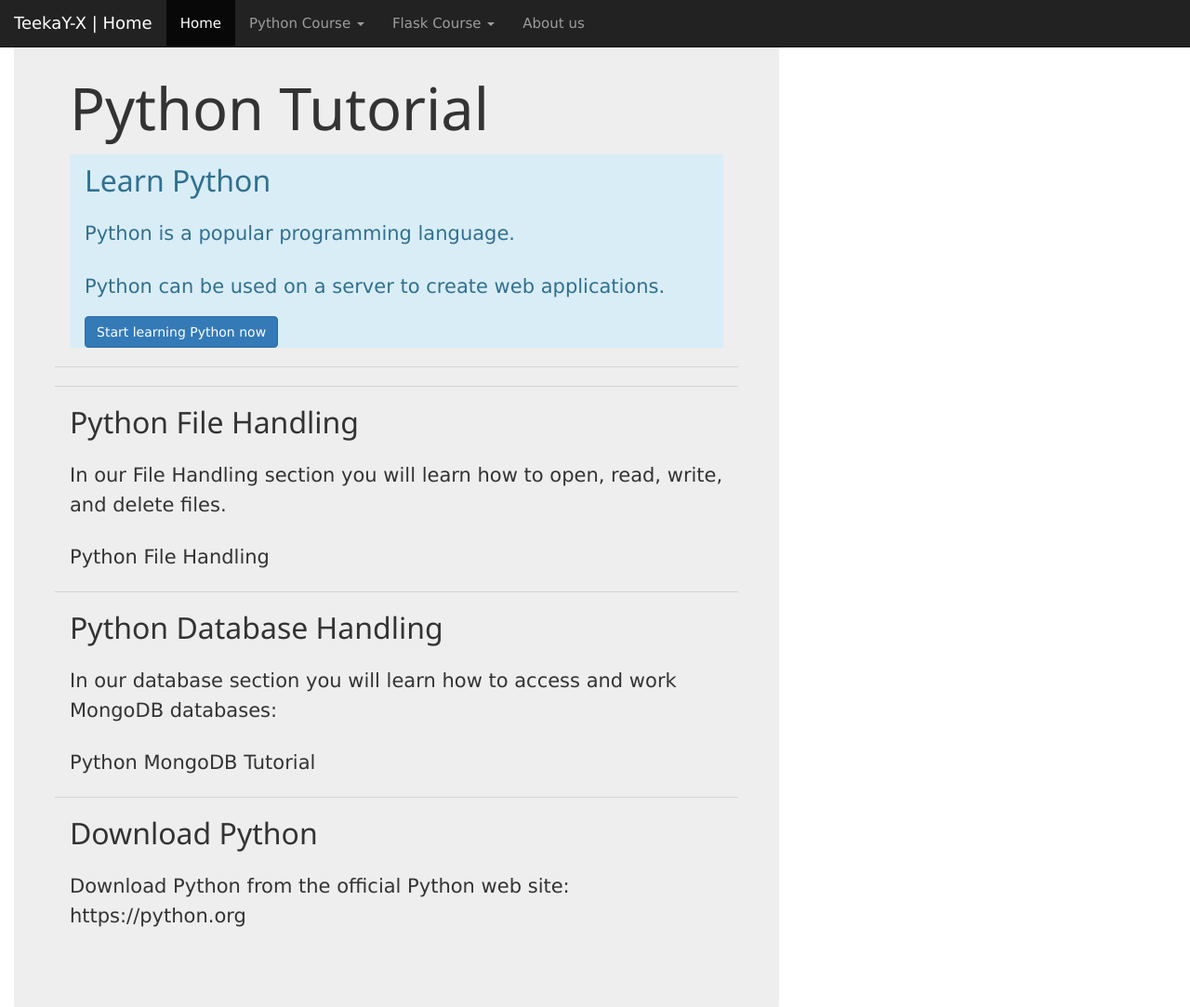
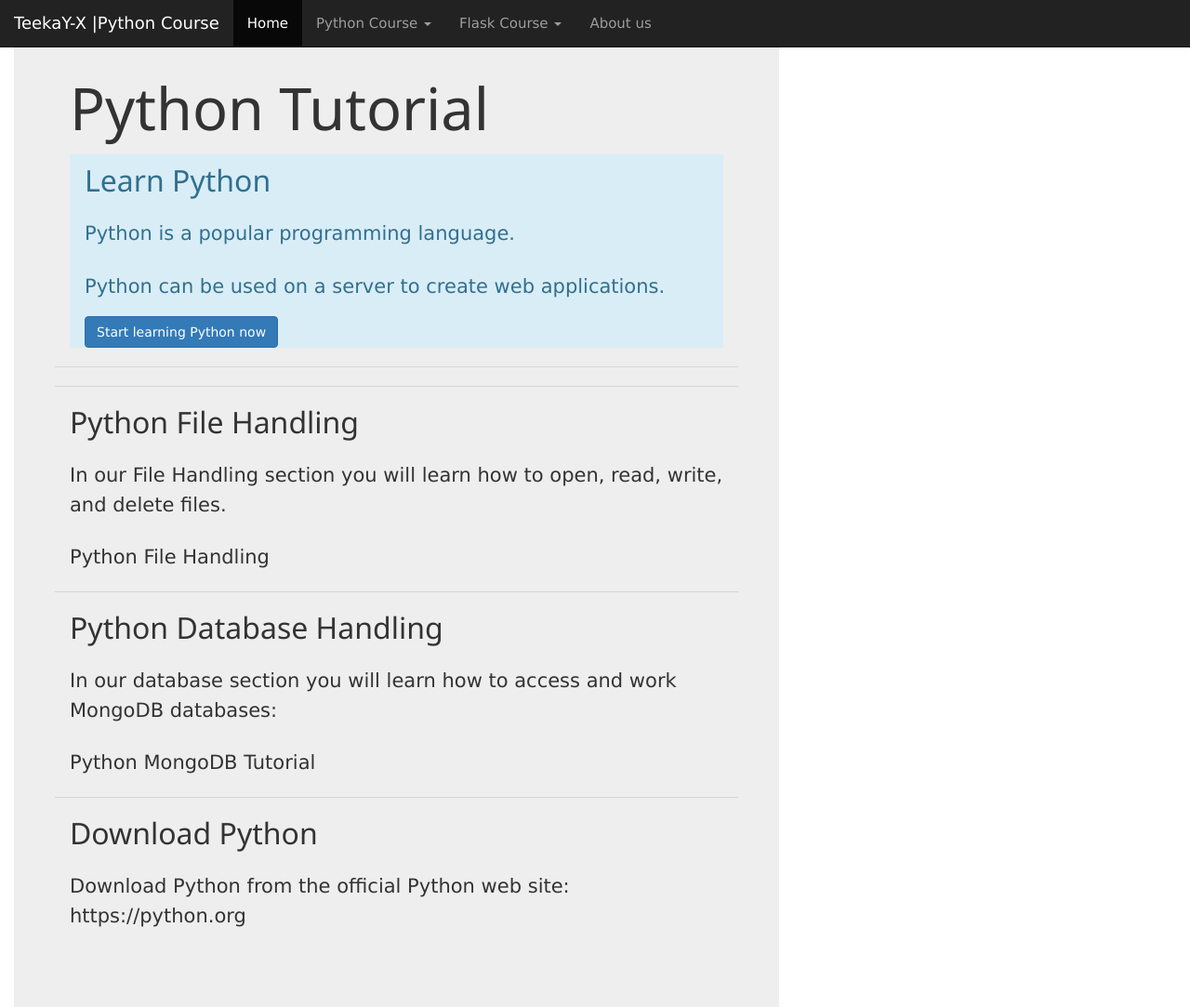
Before and after one commit to Teekay-X/Python, a plain HTML site: page index.html in a window 1280 px wide. Shown: the top 1083 px of the page at 93% size. Drawn offline with nearby package versions, Linux system fonts and the light colour scheme.

Commit message:
Update index.html

```diff
--- a/index.html
+++ b/index.html
@@ -26,7 +26,7 @@
         <span class="icon-bar"></span>
         <span class="icon-bar"></span>
       </button>
-      <a class="navbar-brand" href="#">TeekaY-X | Home</a>
+      <a class="navbar-brand" href="#">TeekaY-X |Python Course</a>
     </div>
     <div class="collapse navbar-collapse" id="myNavbar">
       <ul class="nav navbar-nav">
```
